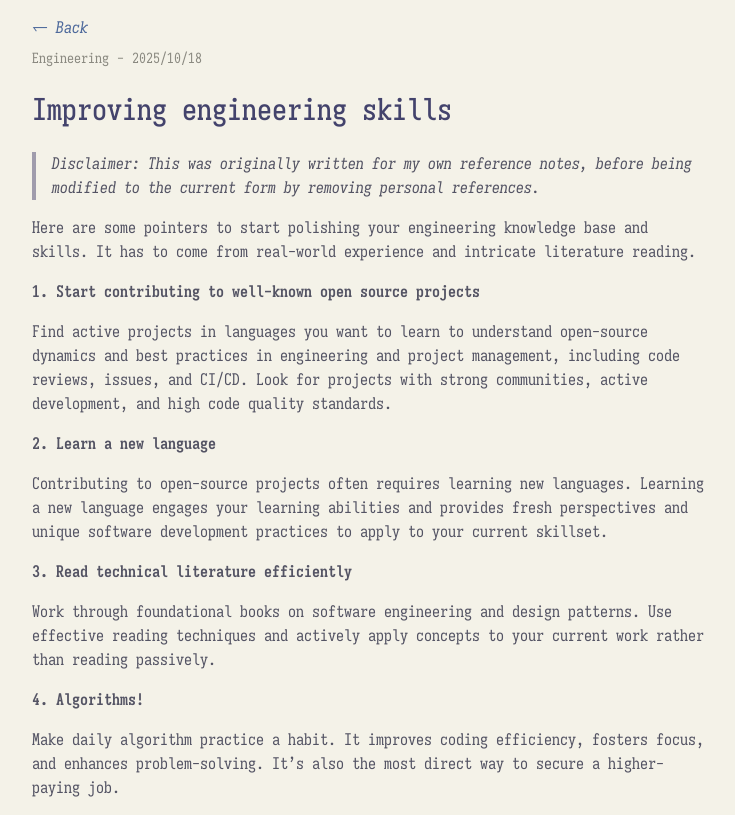
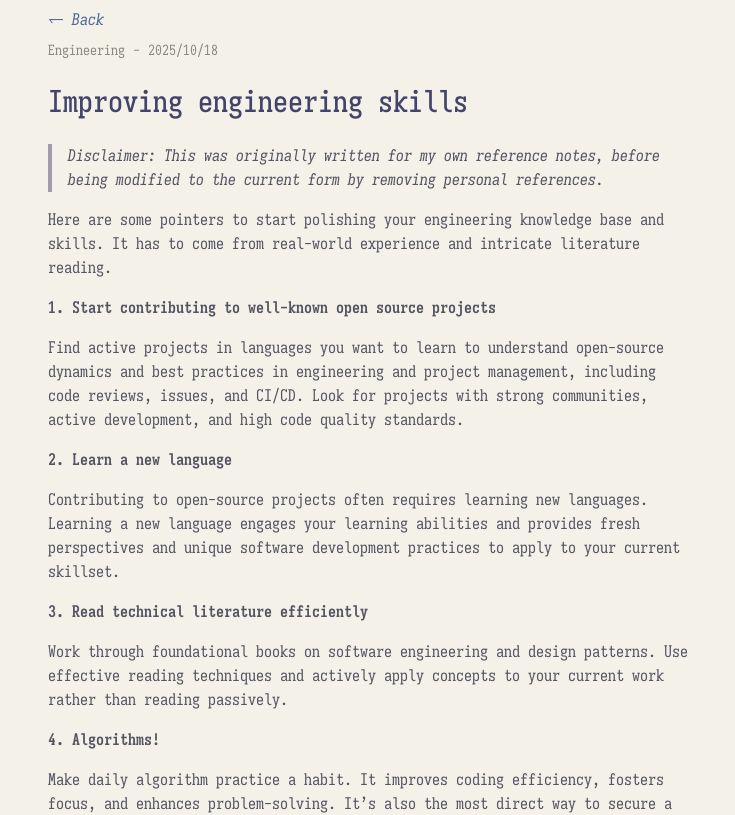
Before and after one commit to dhisonp/page, a Next.js app: page /blog/improving-engineering-skills in a window 1280 px wide. Shown: the top 815 px of the page, without its empty margins (272-1007 px from the left). Built offline with nearby package versions, Linux system fonts and the light colour scheme.

Commit message:
fix 'leaking' back background

```diff
--- a/src/app/blog/[slug]/page.tsx
+++ b/src/app/blog/[slug]/page.tsx
@@ -43,15 +43,15 @@ export default async function BlogPost({ params }: PageProps) {
   }
 
   return (
-    <main className="min-h-screen px-4 pb-6">
-      <div className="sticky top-0 pt-4 pb-2 blog-back-row">
-        <div className="mx-auto max-w-2xl">
+    <main className="min-h-screen pb-6">
+      <div className="sticky top-0 py-2 blog-back-row">
+        <div className="mx-auto max-w-2xl px-4">
           <Link href="/" className="inline-block link-item">
             &#8637; Back
           </Link>
         </div>
       </div>
-      <div className="mx-auto max-w-2xl">
+      <div className="mx-auto max-w-2xl px-4">
         <div className="mb-6 flex gap-2 text-sm blog-meta">
           <span>{post.category}</span>
           <span>-</span>
```
